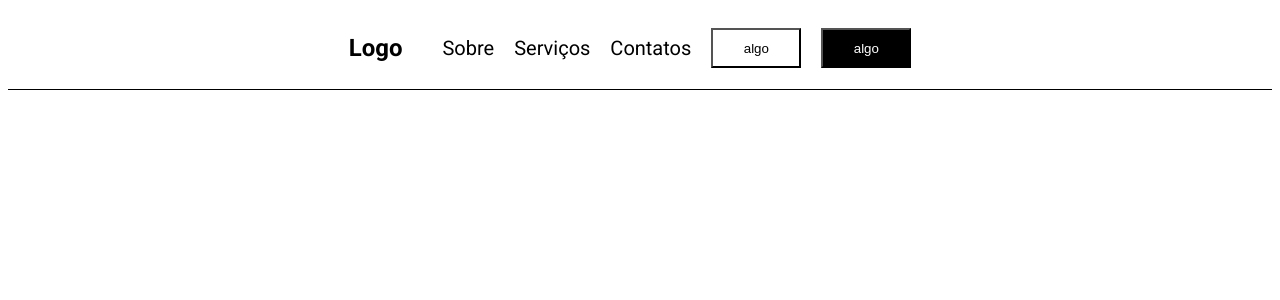
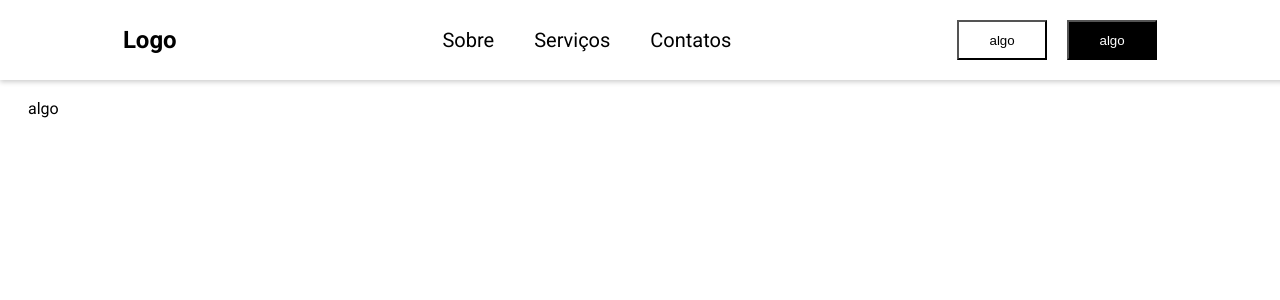
Before and after one commit to Narciso39/angular, an Angular app: page / in a window 1280 px wide. Shown: the top 300 px of the page. Built offline with nearby package versions, Linux system fonts and the light colour scheme.

Commit message:
header do desktop pronto

```diff
--- a/src/app/components/header/header.component.css
+++ b/src/app/components/header/header.component.css
@@ -1,12 +1,20 @@
 .header {
   display: flex;
   height: 60px;
-  justify-content: center;
+  justify-content: space-around;
   flex-direction: row;
   align-items: center;
   text-align: center;
   padding: 10px;
+  position: fixed; /* Torna o header fixo */
+  top: 0; /* Fixa no topo da página */
+  left: 0; /* Alinha à esquerda */
+  width: 100%; /* Garante que ocupe a largura total da página */
+  background-color: #fff; /* Cor de fundo para destacar */
+  z-index: 1000; /* Garante que fique acima de outros elementos */
+  box-shadow: 0 2px 5px rgba(0, 0, 0, 0.2); /* Adiciona sombra para destaque */
 }
+
 .header-line {
   height: 1px;
   background-color: #000;
@@ -16,6 +24,6 @@
 
 .header-btn {
   display: flex;
-  padding: 0 20px;
+  padding-right: 20px;
   gap: 20px;
 }
--- a/src/app/components/header/header.component.html
+++ b/src/app/components/header/header.component.html
@@ -3,7 +3,6 @@
     <div>
       <h1>Logo</h1>
     </div>
-
     <app-navbar></app-navbar>
     <div class="header-btn">
       <app-button [btnType]="'primary'"></app-button>
--- a/src/app/components/home/home.component.html
+++ b/src/app/components/home/home.component.html
@@ -17,3 +17,8 @@
 @for (item of renderLoop; track item) {
   <p>{{item}}</p>
 } -->
+
+
+<main>
+  algo
+</main>
--- a/src/app/components/navbar/navbar.component.css
+++ b/src/app/components/navbar/navbar.component.css
@@ -4,8 +4,9 @@ nav {
 
 .list {
   display: flex;
+  justify-content: flex-end;
   flex-direction: row;
-  gap: 20px;
+  gap: 40px;
   align-items: center;
 }
 
--- a/src/styles.css
+++ b/src/styles.css
@@ -12,3 +12,10 @@ ul {
 a {
   text-decoration: none;
 }
+
+
+
+main {
+  margin-top: 70px; /* Adiciona espaço abaixo do header fixo */
+  padding: 20px; /* Espaçamento interno para o conteúdo principal */
+}
```
Lines whose indentation alone changed are shown as unchanged.
